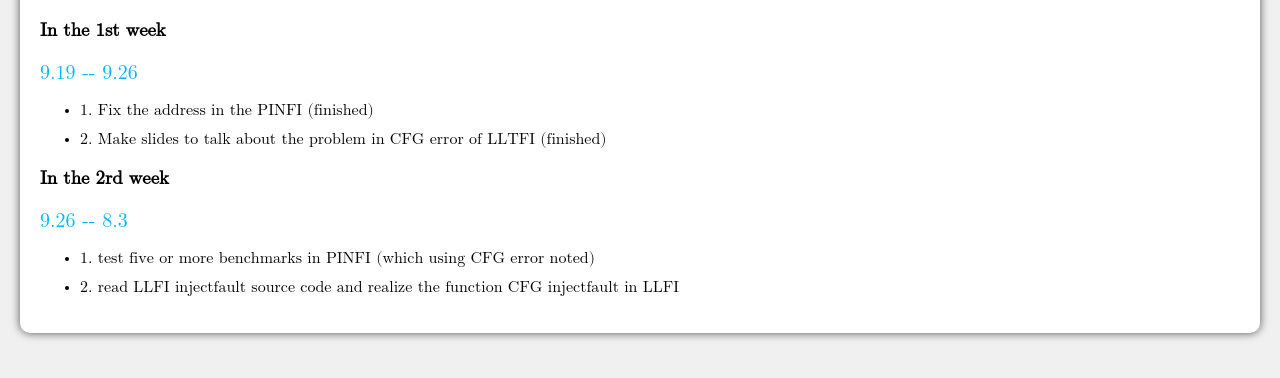
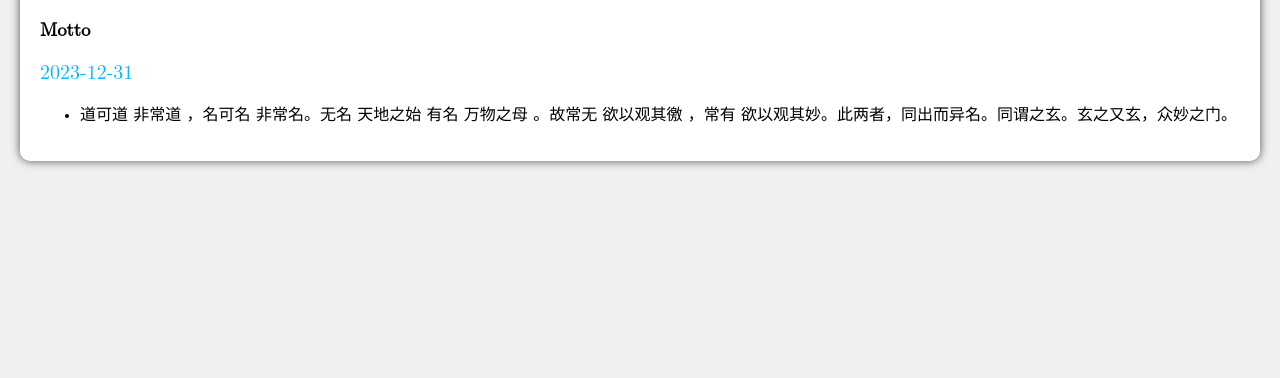
Before and after one commit to yaoyunzhou/yaoyunzhou.github.io, a plain HTML site: page files/process.html in a window 1280 px wide. Shown: the part 102-480 px from the top of the page. Drawn offline with Linux system fonts and the light colour scheme.

Commit message:
compiler

```diff
--- a/files/process.html
+++ b/files/process.html
@@ -45,7 +45,7 @@
 <body>
     <div class="log">
         <h1>Minis</h1>
-        <h3>In the 1st week</h3>
+        <!-- <h3>In the 1st week</h3>
         <p>9.19 -- 9.26</p>
         <ul class="task-list">
             <li class="task-item">1. Fix the address in the PINFI (finished)</li>
@@ -56,6 +56,11 @@
         <ul class="task-list">
             <li class="task-item">1. test five or more benchmarks in PINFI (which using CFG error noted)</li>
             <li class="task-item">2. read LLFI injectfault source code and realize the function CFG injectfault in LLFI</li>
+        </ul> -->
+        <h3>Motto</h3>
+        <p>2023-12-31</p>
+        <ul class="task-list">
+            <li class="task-item"> 道可道 非常道 ，名可名 非常名。无名 天地之始   有名 万物之母 。故常无 欲以观其徼 ，常有 欲以观其妙。此两者，同出而异名。同谓之玄。玄之又玄，众妙之门。</li>
         </ul>
     </div>
 </body>
```
